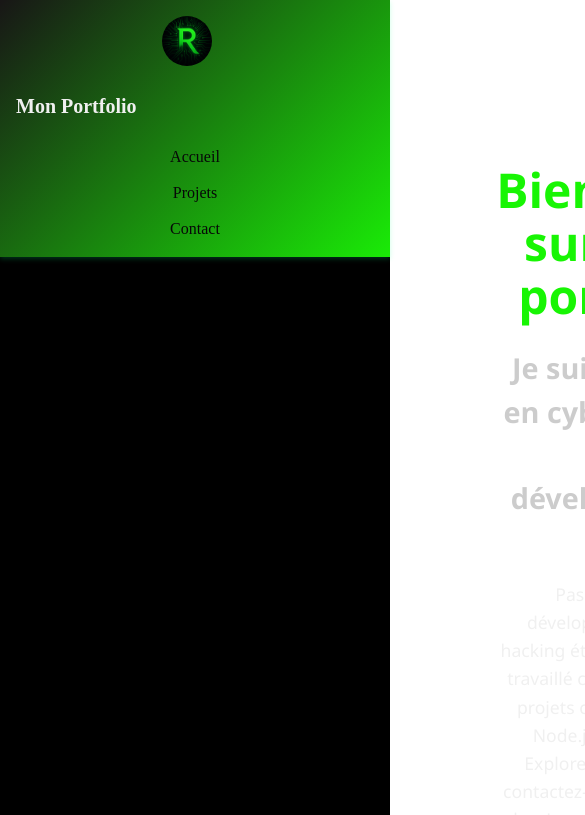
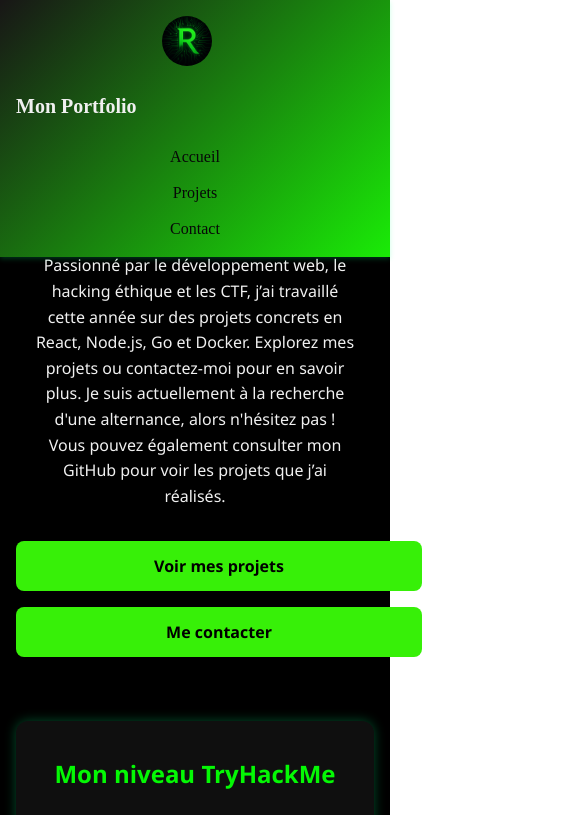
Before and after one commit to Remibeis/mon-portfolio-remi-Rsp, a React (Vite) app: page / in a window 390 px wide. Shown: the top 815 px of the page, 585 px wide, since content can reach past the window. Built offline with nearby package versions, Linux system fonts and the light colour scheme; a web font is replaced by a local one.

Commit message:
fix responsive bug -55vh

```diff
--- a/src/pages/Accueil.css
+++ b/src/pages/Accueil.css
@@ -11,7 +11,9 @@ text-align: center;
   padding: 2rem;
   animation: fadeIn 0.6s ease-in;
   min-height: 100vh;
-margin-left: 55vh;
+  margin-left: auto;
+  margin-right: auto;
+  max-width: 900px;
 }
 
 .accueil-container h1 {
@@ -95,34 +97,43 @@ from { opacity: 0; transform: translateY(20px); }
   to { opacity: 1; transform: translateY(0); }
 }
 
-
-
-
-
 @media (max-width: 768px) {
-  .section, .project, .contact-container {
-    flex-direction: column;
-    align-items: center;
-    text-align: center;
+  .accueil-container {
+    margin-top: 50px;
+    padding: 1rem;
   }
 
-  .section img, .project img {
-    width: 90%;
-    height: auto;
-    margin-bottom: 1rem;
+  .accueil-container h1 {
+    font-size: 2rem;
   }
 
-  .section h1, .project h2, .contact-container h2 {
-    font-size: 1.5rem;
+  .accueil-container h2 {
+    font-size: 1.3rem;
   }
 
-  .section p, .project p, .contact-container p {
+  .accueil-container p {
     font-size: 1rem;
     padding: 0 1rem;
   }
 
-  .button, .project a, .contact-container a {
+  .accueil-buttons {
+    flex-direction: column;
+    gap: 1rem;
+  }
+
+  .accueil-btn {
+    width: 100%;
+  }
+
+  .thm-section {
+    padding: 1rem;
+  }
+
+  .thm-section h2 {
+    font-size: 1.5rem;
+  }
+
+  .thm-section p {
     font-size: 1rem;
-    padding: 0.5rem 1rem;
   }
 }
```
Lines whose indentation alone changed are shown as unchanged.
